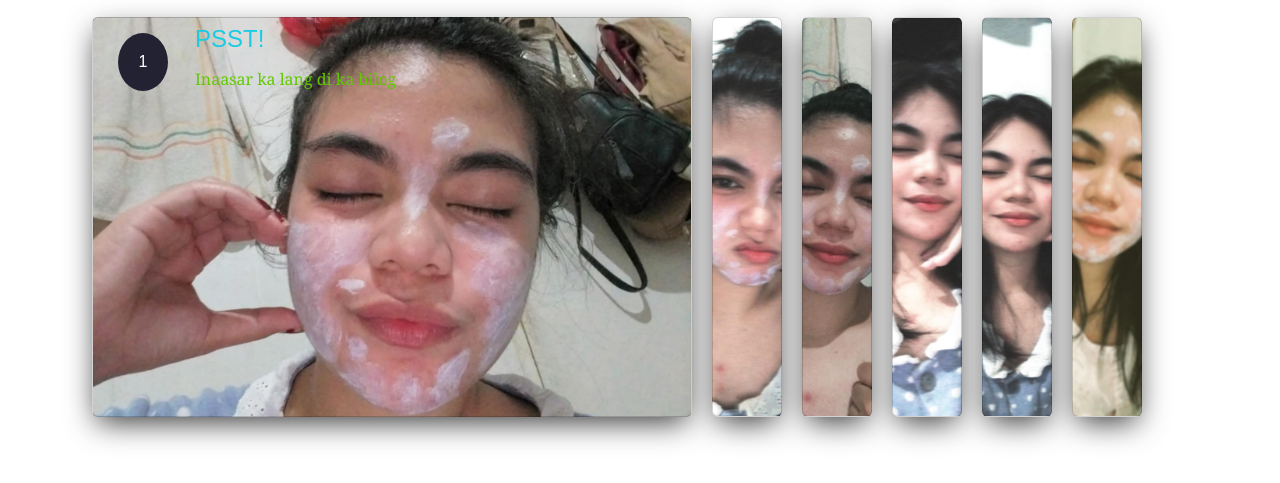
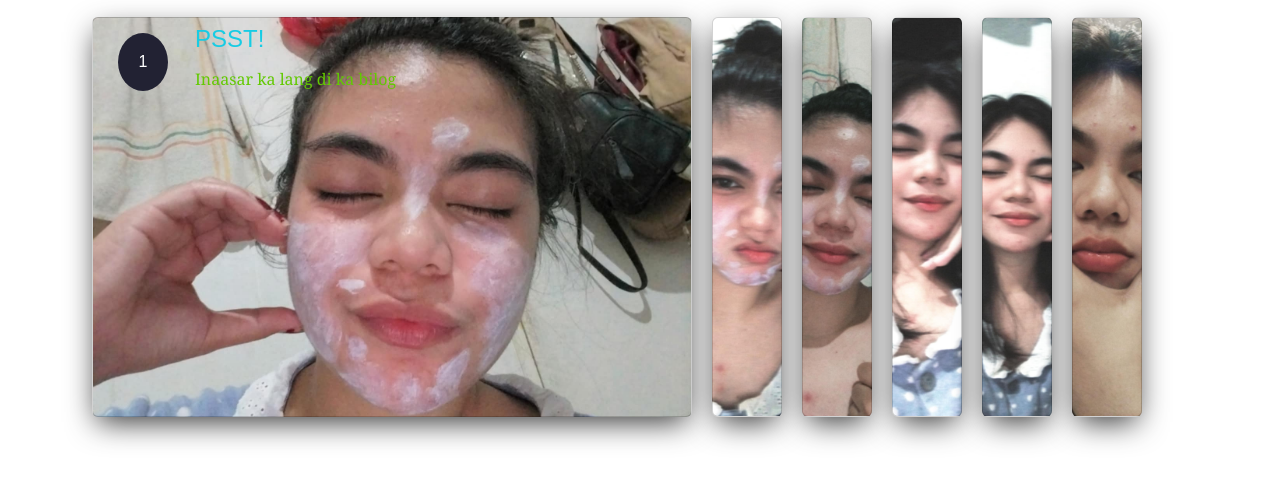
Before and after one commit to Kevzjay/Ranzot, a plain HTML site: page cards.html in a window 1280 px wide. Shown: the part 217-700 px from the top of the page. Drawn offline with nearby package versions, Linux system fonts and the light colour scheme.

Commit message:
Update card.css

```diff
--- a/card.css
+++ b/card.css
@@ -122,7 +122,7 @@ input:checked+label .description {
 }
 
 .card[for="c6"] {
-    background-image: url('images/6.jpeg');
+    background-image: url('images/7.jpeg');
 }
 
 h1{
```
